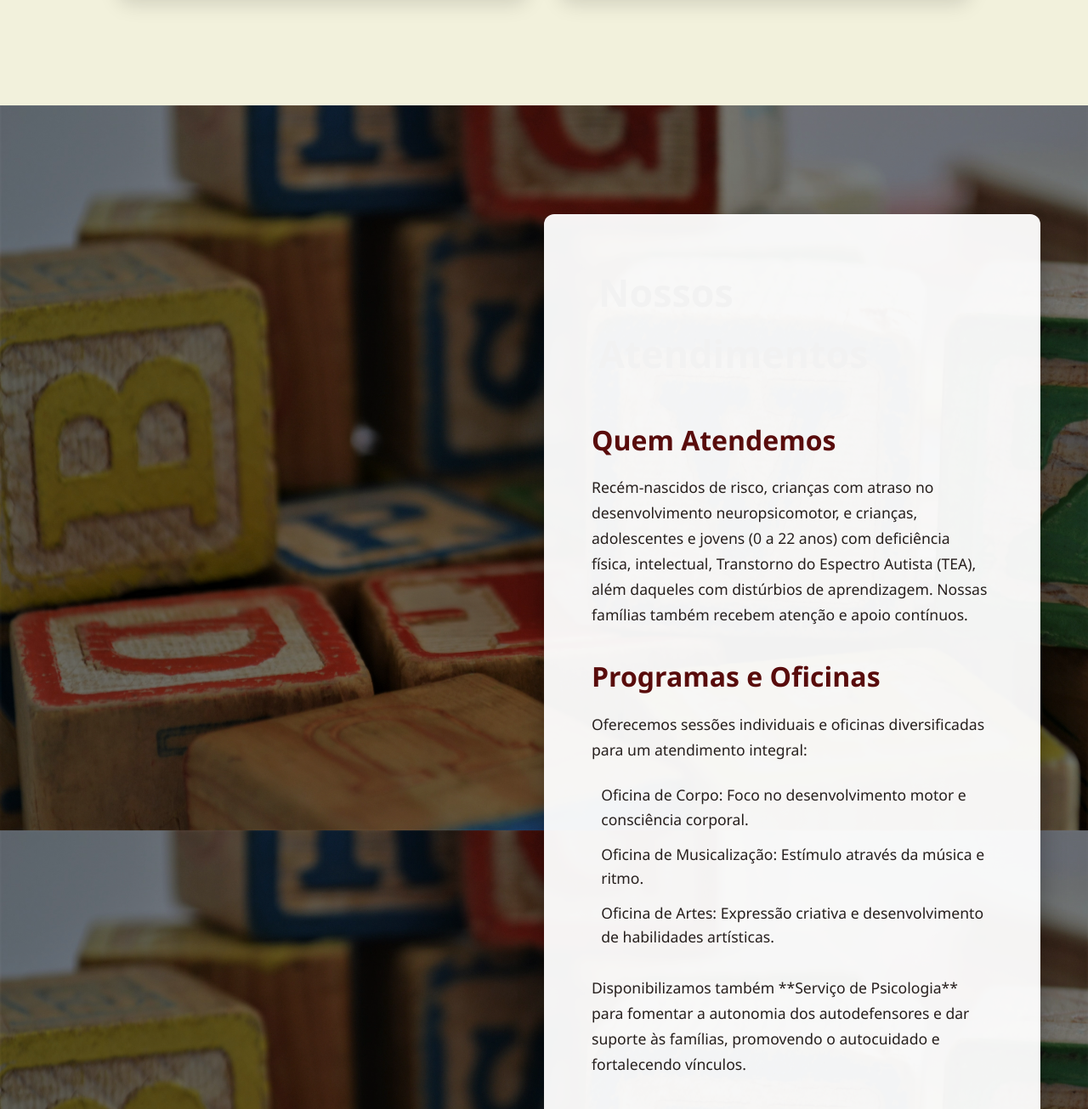
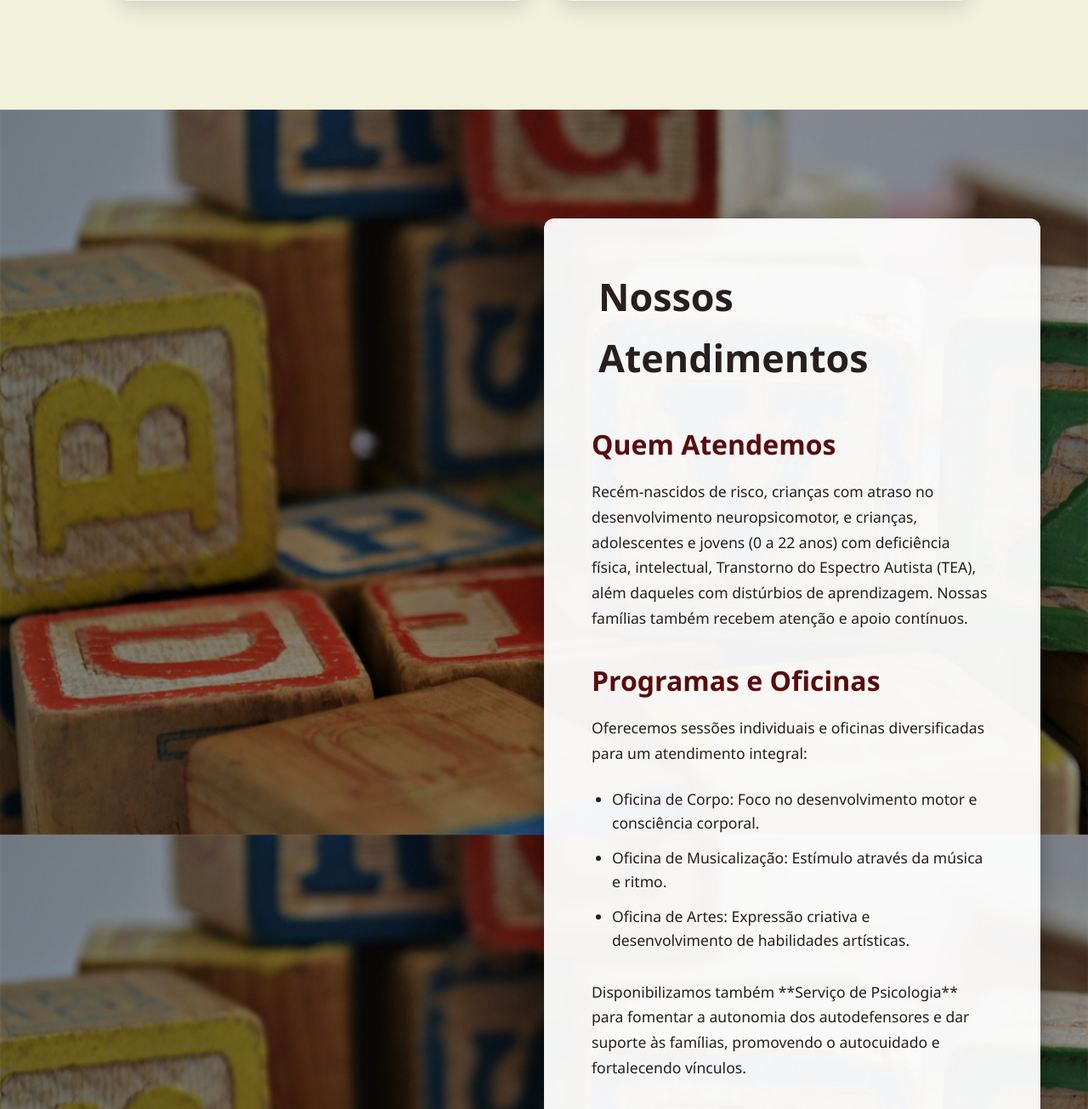
Before and after one commit to gabrielhierro/Atividade-Extensionista, a Django app: page / in a window 1280 px wide. Shown: the part 2428-3733 px from the top of the page at 85% size. Run offline with Django 5.2, Linux system fonts and the light colour scheme.

Commit message:
Alterações na página inicial

```diff
--- a/app_core/static/home/css/home.css
+++ b/app_core/static/home/css/home.css
@@ -10,7 +10,7 @@
 .services-text-content ul li i {
     display: inline-flex; /* Para melhor alinhamento com o texto */
     align-items: center;
-    justify-content: center;
+    /* justify-content: center; REMOVIDO: Será definido por cada .section-title */
 }
 
 /* Nova classe para seções de conteúdo que podem ter fundos diferentes */
@@ -199,7 +201,7 @@
     left: 0;
     width: 100%;
     height: 100%;
-    background-color: rgba(0, 0, 0, 0.5); /* Overlay escuro */
+    background-color: rgba(0, 0, 0, 0.4); /* Levemente mais escuro para contraste */
     z-index: 1;
 }
 
@@ -224,8 +226,8 @@
 .services-content-card .section-title {
     font-size: 2.8rem;
     margin-bottom: 2.5rem;
-    color: var(--vinho); /* Cor do título dentro do card */
-    justify-content: center;
+    color: var(--marrom-escuro); /* Definido explicitamente para ser visível */
+    justify-content: center; /* Centraliza o título do card */
 }
 
 .services-content-card h3 {
@@ -243,26 +245,27 @@
 }
 
 .services-list {
-    list-style: none;
-    padding-left: 0;
+    list-style: disc; /* Adiciona o pontinho */
+    padding-left: 1.5rem; /* Aumenta o padding para o pontinho */
     margin-bottom: 2rem;
+    color: var(--marrom-escuro); /* Garante a cor do texto da lista */
 }
 
 .services-list li {
     font-size: 1.1rem;
     margin-bottom: 0.8rem;
-    display: flex;
-    align-items: center;
-    gap: 0.7rem;
+    /* Remover display flex e gap para deixar o bullet point padrão */
+    /* display: flex; */
+    /* align-items: center; */
+    /* gap: 0.7rem; */
 }
 
 .services-list li i {
-    color: var(--amarelo); /* Cor do ícone da lista */
-    font-size: 1.4rem;
+    display: none; /* Esconde o ícone se o bullet point for preferido */
 }
 
 
-/* ========== Seção Transparência (Ajustes finos no estilo) ========== */
+/* ========== Seção Transparência (Ajustes finos no estilo e Título Centralizado) ========== */
 #transparencia {
     background-color: var(--amarelo-claro); /* Fundo claro para contraste */
     text-align: center;
@@ -468,8 +482,15 @@
         text-align: left;
     }
     .services-content-card ul li {
-        justify-content: flex-start; /* Alinha lista à esquerda dentro do card */
+        /* Remover display flex e gap aqui para permitir que o bullet point padrão apareça */
+        display: list-item; /* Reverte para comportamento padrão de item de lista */
+        align-items: flex-start; /* Alinha o conteúdo ao topo do item */
+        gap: 0; /* Remove o gap que estava causando espaçamento extra */
     }
+    .services-list li i {
+        display: none; /* Esconde o ícone se o bullet point for preferido */
+    }
+
 
     /* Transparência */
     .transparency-grid {
--- a/app_core/templates/home/index.html
+++ b/app_core/templates/home/index.html
@@ -19,12 +19,12 @@
         <p class="section-description">
             A Pestalozzi Maricá é uma organização sem fins lucrativos dedicada a promover o desenvolvimento e a inclusão de crianças, adolescentes e jovens com deficiência e seus familiares. Nosso trabalho foca em Planos Individuais de Atendimento, abrangendo prevenção, habilitação e reabilitação para assegurar o pleno desfrute de seus direitos, interação social, autonomia e qualidade de vida.
         </p>
-        <a href="{% url 'sobre' %}" class="btn btn-secondary">Saiba mais sobre nós</a>
+        <a href="{% url 'sobre' %}" class="btn btn-primary">Saiba mais sobre nós</a>
     </section>
 
     <section id="our-mission" class="content-section fade-in">
         <div class="container mission-container">
-            <h2 class="section-title text-light"><i data-lucide="target"></i> Nossa Missão</h2>
+            <h2 class="section-title"><i data-lucide="info"></i>Nossa Missão</h2>
             <div class="mission-grid">
                 <div class="mission-card">
                     <h3>Objetivo Geral</h3>
@@ -46,7 +46,7 @@
         <div class="section-overlay"></div>
         <div class="container services-container">
             <div class="services-content-card">
-                <h2 class="section-title text-light"><i data-lucide="graduation-cap"></i> Nossos Atendimentos</h2>
+                <h2 class="section-title"><i data-lucide="graduation-cap"></i> Nossos Atendimentos</h2>
                 <h3>Quem Atendemos</h3>
                 <p>
                     Recém-nascidos de risco, crianças com atraso no desenvolvimento neuropsicomotor, e crianças, adolescentes e jovens (0 a 22 anos) com deficiência física, intelectual, Transtorno do Espectro Autista (TEA), além daqueles com distúrbios de aprendizagem. Nossas famílias também recebem atenção e apoio contínuos.
@@ -116,7 +116,9 @@
             </div>
 
             <div class="donation-info-box">
-                <h3>Dados para Doação Bancária</h3>
+                <h3>Dados para Doação</h3>
+                <p><strong>PIX (CNPJ):</strong></p>
+                <p>27.789.833/0001-30</p>
                 <p><strong>Caixa Econômica Federal:</strong></p>
                 <ul>
                     <li><strong>Agência:</strong> 1244</li>
@@ -127,7 +129,7 @@
                 <p>
                     Clique no link abaixo para fazer sua doação de forma rápida e segura pela plataforma Vakinha:
                 </p>
-                <a href="https://www.vakinha.com.br/vaquinha/vaquinha-pra-pestalozzi-de-marica?fbclid=PAQ0xDSwKjMZFleHRuA2FlQIBxMQABp9xO56ZPsnqfhoHTtiv7bQ-C0qC9F885OIr_y0nENzqLwpdPXp37dMucJp4_aem_M6W3HKh2banF5u0Y1Kbtaw" target="_blank" class="btn btn-primary btn-vakinha">Doar pela Vakinha</a>
+                <a href="https://www.vakinha.com.br/vaquinha/vaquinha-pra-pestalozzi-de-marica?fbclid=PAQ0xDSwKjMZFleHRuA2FlQIBxMQABp9xO56ZPsnqfhoHTtiv7bQ-C0qC9C9F885OIr_y0nENzqLwpdPXp37dMucJp4_aem_M6W3HKh2banF5u0Y1Kbtaw" target="_blank" class="btn btn-primary btn-vakinha">Doar pela Vakinha</a>
             </div>
         </div>
     </section>
```
Also changed, not shown: other parts of app_core/static/home/css/home.css (+23 -9 lines).
